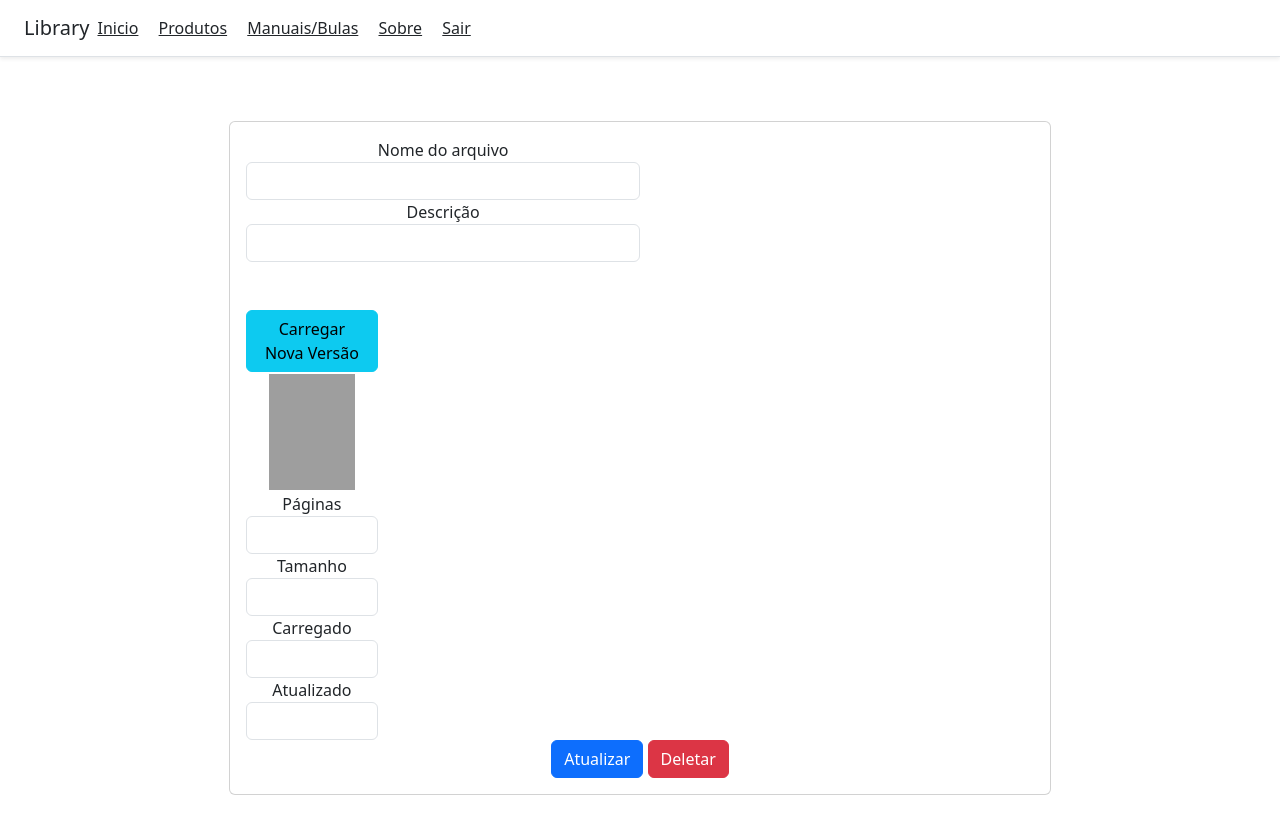
After one commit to douglascarlos-dev/Product-Library, a PHP site: template view/documents_edit.php in a window 1280 px wide. The commit adds this page. Run offline with PHP 8.4, Linux system fonts and the light colour scheme; the template is opened without the code that fills it, so the values that code supplies are empty; a stand-in replaces the project's code that opens the database connection; some libraries are stand-ins or nearby versions; grey boxes are pictures that could not be loaded.

Commit message:
:bulb: Atualização da classe Documents

```diff
--- /dev/null
+++ b/view/documents_edit.php
@@ -0,0 +1,95 @@
+<!doctype html>
+<html lang="pt-br">
+  <head>
+    <meta charset="utf-8">
+    <meta name="viewport" content="width=device-width, initial-scale=1, shrink-to-fit=no">
+
+    <link rel="stylesheet" href="<?php echo URLROOT; ?>/css/bootstrap.min.css" crossorigin="anonymous">
+
+    <title>Library</title>
+
+    <style>
+    .mt-4, .my-4 {
+    margin-top: 2rem!important;
+    }
+
+    .thumbnail {
+        border-radius: 0%;
+        display: block;
+        padding: 2px;
+        line-height: 1.42857143;
+        background-color: #fff;
+        border: 0px solid #ddd;
+        /*border-radius: 4px;*/
+        -webkit-transition: border .2s ease-in-out;
+        -o-transition: border .2s ease-in-out;
+        transition: border .2s ease-in-out;
+    }
+    </style>
+
+  </head>
+  <body>
+  <?php require_once 'menu.php'; ?>
+
+<div class="px-3 py-3 pt-md-5 pb-md-4 mx-auto text-center col-md-8 order-md-1">
+
+<div class="card">
+<div class="card-body">
+<?php
+
+function Mask($mask,$str){
+  $str = str_replace(" ","",$str);
+  for($i=0;$i<strlen($str);$i++){
+      $mask[strpos($mask,"#")] = $str[$i];
+  }
+  return $mask;
+}
+
+?>
+<form action="<?php echo URLROOT; ?>/documents/update/<?php echo $documents->getFileName(); ?>" method="post">
+  <div class="form-row">
+    <div class="form-group col-md-6">
+      <label for="inputSku">Nome do arquivo</label>
+      <input type="text" class="form-control" id="inputSku" name="sku" value="<?php echo $documents->getFileName(); ?>" maxlength="100" readonly>
+    </div>
+    <div class="form-group col-md-6">
+      <label for="inputSku">Descrição</label>
+      <input type="text" class="form-control" id="inputDescricao" name="descricao" value="<?php echo $documents->getDescription(); ?>" maxlength="100">
+    </div>
+  </div>
+  <div class="form-row">
+    <div class="form-group col-md-2">
+        <br><br><a class="btn btn-info" href="<?php echo URLROOT; ?>/documents/upload/<?php echo $documents->getFileName(); ?>" role="button">Carregar Nova Versão</a>
+    </div>
+    <div class="form-group col-md-2">
+      <center><img src="<?php echo URLROOT; ?>/img/pdf.svg" alt="Image preview" class="thumbnail" width="90" height="120"></center>
+    </div>
+    <div class="form-group col-md-2">
+      <label for="inputSku">Páginas</label>
+      <input type="text" class="form-control" id="inputSku" name="sku" value="" maxlength="100" readonly>
+    </div>
+    <div class="form-group col-md-2">
+      <label for="inputSku">Tamanho</label>
+      <input type="text" class="form-control" id="inputSku" name="sku" value="<?php echo $documents->convertToReadableSize($documents->getSize()); ?> <?php if ($documents->getSize() >= 5000000)  echo "⚠️"; ?>" maxlength="100" readonly>
+    </div>
+    <div class="form-group col-md-2">
+      <label for="inputSku">Carregado</label>
+      <input type="text" class="form-control" id="inputSku" name="sku" value="<?php echo $documents->getCreated(); ?>" maxlength="100" readonly>
+    </div>
+    <div class="form-group col-md-2">
+      <label for="inputSku">Atualizado</label>
+      <input type="text" class="form-control" id="inputSku" name="sku" value="" maxlength="100" readonly>
+    </div>
+  </div>
+
+<button type="submit" class="btn btn-primary">Atualizar</button>
+<a class="btn btn-danger" href="<?php echo URLROOT; ?>/documents/delete/<?php echo $documents->getFileName(); ?>" role="button">Deletar</a>
+</form>
+</div>
+</div>
+</div>
+
+<script type="text/javascript" src="<?php echo URLROOT; ?>/js/jquery-3.5.1.slim.min.js"></script>
+<script src="<?php echo URLROOT; ?>/js/bootstrap.bundle.min.js" crossorigin="anonymous"></script>
+</body>
+</html>
--- a/view/documents_view.php
+++ b/view/documents_view.php
@@ -61,8 +61,8 @@ if(count($resultado) >= 1){
 
     <div class="container">
     <div class="row">
-      <div class="col p-2"><b>SKU</b></div>
-      <div class="col p-2"><b>descrição</b></div>
+      <div class="col p-2"><b>Nome do arquivo</b></div>
+      <div class="col p-2"><b>Descrição</b></div>
       <div class="col p-2"><b>Ações</b></div>
 
 
@@ -73,7 +73,7 @@ foreach($resultado as &$value):
       <div class="w-100"></div>
       <div class="col<?php echo !($i % 2) ? " bg-light text-dark p-2" : " p-2"; ?>"><?php echo $value["file_name"]; ?></div>
       <div class="col<?php echo !($i % 2) ? " bg-light text-dark p-2" : " p-2"; ?>"><?php echo $value["description"]; ?></div>
-      <div class="col<?php echo !($i % 2) ? " bg-light text-dark p-2" : " p-2"; ?>"><a class="btn btn-primary btn-xs" href="<?php echo URLROOT; ?>/pdf/<?php echo $value["file_name"]; ?>">Visualizar</a></div>
+      <div class="col<?php echo !($i % 2) ? " bg-light text-dark p-2" : " p-2"; ?>"><a class="btn btn-primary btn-xs" href="<?php echo URLROOT; ?>/documents/edit/<?php echo $value["file_name"]; ?>">Visualizar</a></div>
 
       <?php
       $i++;
```
Also changed, not shown: controller/DocumentsController.php (+3 -11 lines), model/documentsModel.php (+22 -0 lines).
